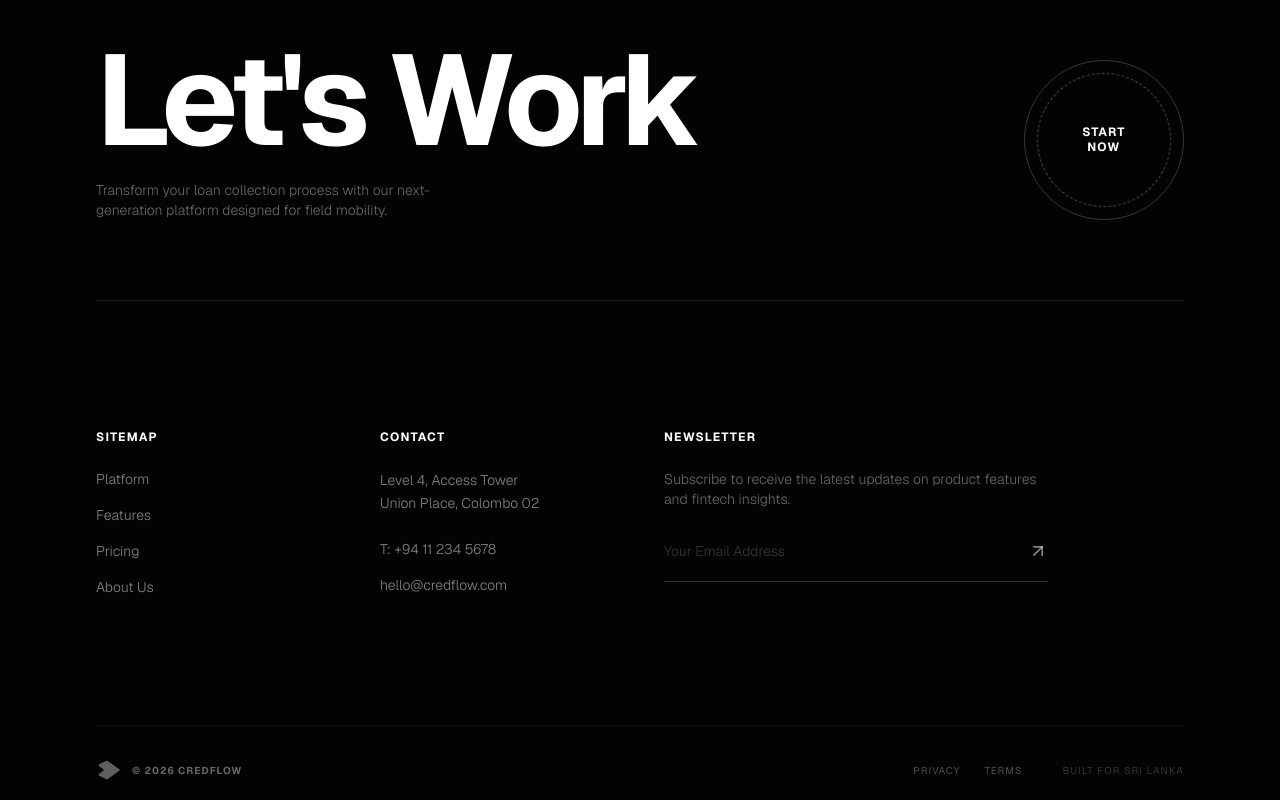
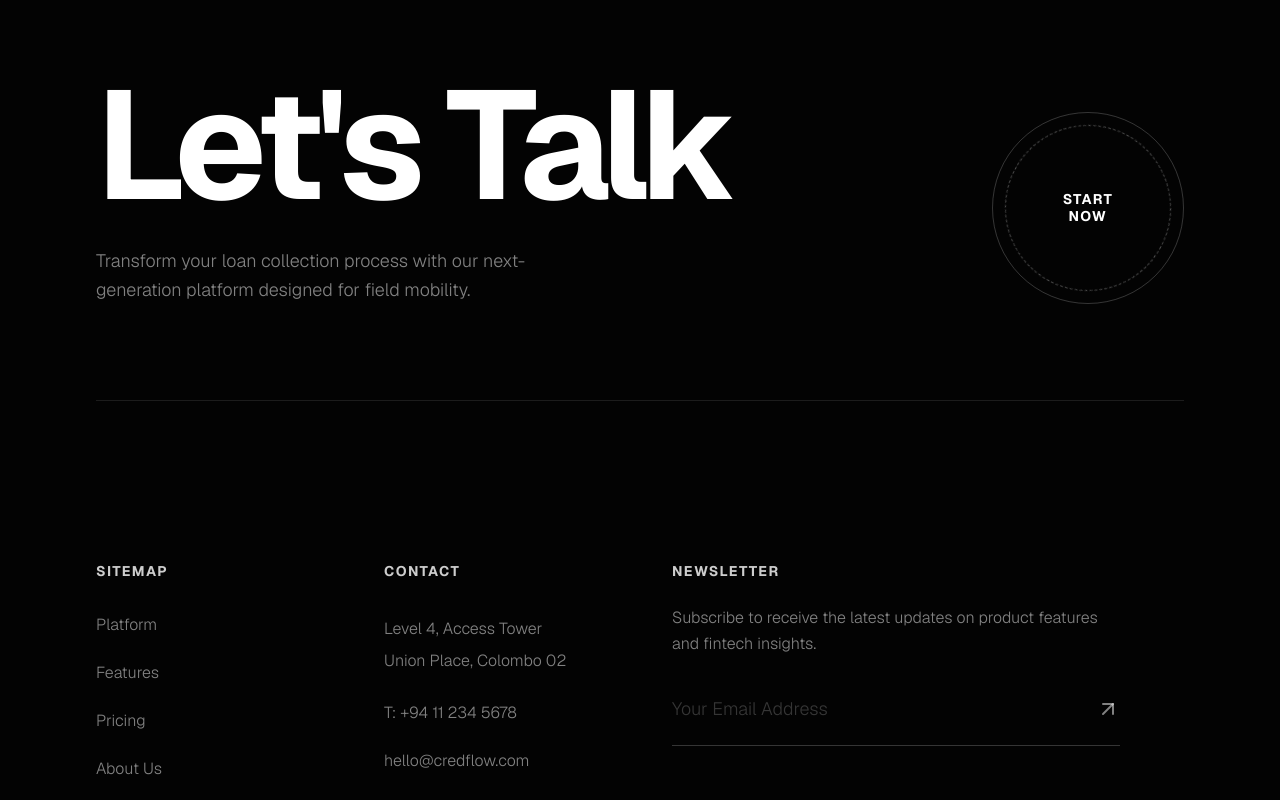
Before and after one commit to dilshandevxx/finance-app-loan-collection, a Next.js app: page /welcome in a window 1280 px wide. Shown: the part 4140-4940 px from the top of the page. Built offline with nearby package versions, Linux system fonts and the light colour scheme.

Commit message:
style: make footer larger and beautifully spaced, change to lets talk

```diff
--- a/src/app/welcome/page.tsx
+++ b/src/app/welcome/page.tsx
@@ -239,45 +239,45 @@ export default function WelcomePage() {
           </div>
         </section>
 
-        {/* ── Footer / Let's Work ── */}
+        {/* ── Footer / Let's Talk ── */}
         <footer className="w-full bg-[#030303] border-t border-white/5">
-          <div className="max-w-[1400px] mx-auto px-6 sm:px-12 lg:px-24 pt-32 pb-12">
-            <div className="flex flex-col md:flex-row justify-between items-center md:items-end gap-12 mb-32 border-b border-white/10 pb-20 text-center md:text-left">
+          <div className="max-w-[1400px] mx-auto px-6 sm:px-12 lg:px-24 pt-40 pb-16">
+            <div className="flex flex-col md:flex-row justify-between items-center md:items-end gap-16 mb-40 border-b border-white/10 pb-24 text-center md:text-left">
               <div>
-                <h2 className="text-[clamp(3.5rem,10vw,8rem)] font-bold tracking-tighter leading-none mb-4">Let's Work</h2>
-                <p className="text-sm text-white/40 font-light max-w-sm mx-auto md:mx-0">Transform your loan collection process with our next-generation platform designed for field mobility.</p>
+                <h2 className="text-[clamp(4rem,12vw,10rem)] font-bold tracking-tighter leading-none mb-6 text-white">Let's Talk</h2>
+                <p className="text-base md:text-lg text-white/50 font-light max-w-md mx-auto md:mx-0 leading-relaxed">Transform your loan collection process with our next-generation platform designed for field mobility.</p>
               </div>
               <Link href="/login/auth">
-                <div className="w-32 h-32 md:w-40 md:h-40 rounded-full border border-white/20 flex flex-col items-center justify-center hover:bg-white hover:text-black hover:scale-105 transition-all duration-500 cursor-pointer group relative overflow-hidden shrink-0">
+                <div className="w-40 h-40 md:w-48 md:h-48 rounded-full border border-white/20 flex flex-col items-center justify-center hover:bg-white hover:text-black hover:scale-105 transition-all duration-500 cursor-pointer group relative overflow-hidden shrink-0">
                   <div className="absolute inset-3 rounded-full border border-dashed border-current animate-[spin_20s_linear_infinite] opacity-30 group-hover:opacity-100 transition-opacity duration-500" />
-                  <span className="text-[10px] md:text-xs font-bold uppercase tracking-widest text-center leading-tight z-10">Start<br/>Now</span>
+                  <span className="text-xs md:text-sm font-bold uppercase tracking-widest text-center leading-tight z-10">Start<br/>Now</span>
                 </div>
               </Link>
             </div>
 
-            <div className="grid grid-cols-1 sm:grid-cols-2 md:grid-cols-4 gap-16 md:gap-12 text-sm font-light">
-              <div className="flex flex-col gap-4 text-center sm:text-left">
-                <h4 className="font-bold text-white mb-2 text-xs uppercase tracking-widest">Sitemap</h4>
+            <div className="grid grid-cols-1 sm:grid-cols-2 md:grid-cols-4 gap-20 md:gap-16 text-base font-light">
+              <div className="flex flex-col gap-6 text-center sm:text-left">
+                <h4 className="font-bold text-white/80 mb-2 text-sm uppercase tracking-widest">Sitemap</h4>
                 <Link href="#" className="text-white/50 hover:text-white transition-colors">Platform</Link>
                 <Link href="#" className="text-white/50 hover:text-white transition-colors">Features</Link>
                 <Link href="#" className="text-white/50 hover:text-white transition-colors">Pricing</Link>
                 <Link href="#" className="text-white/50 hover:text-white transition-colors">About Us</Link>
               </div>
 
-              <div className="flex flex-col gap-4 text-center sm:text-left">
-                <h4 className="font-bold text-white mb-2 text-xs uppercase tracking-widest">Contact</h4>
-                <p className="text-white/50 leading-relaxed">Level 4, Access Tower<br/>Union Place, Colombo 02</p>
-                <p className="text-white/50 mt-2">T: +94 11 234 5678</p>
+              <div className="flex flex-col gap-6 text-center sm:text-left">
+                <h4 className="font-bold text-white/80 mb-2 text-sm uppercase tracking-widest">Contact</h4>
+                <p className="text-white/50 leading-loose">Level 4, Access Tower<br/>Union Place, Colombo 02</p>
+                <p className="text-white/50">T: +94 11 234 5678</p>
                 <p className="text-white/50 hover:text-white transition-colors cursor-pointer">hello@credflow.com</p>
               </div>
 
               <div className="sm:col-span-2 flex flex-col items-center sm:items-start text-center sm:text-left">
-                <h4 className="font-bold text-white mb-6 text-xs uppercase tracking-widest">Newsletter</h4>
-                <p className="text-white/40 mb-6 max-w-sm">Subscribe to receive the latest updates on product features and fintech insights.</p>
-                <div className="flex items-center border-b border-white/20 pb-3 focus-within:border-white transition-colors w-full max-w-sm group">
-                  <input type="email" placeholder="Your Email Address" className="bg-transparent outline-none flex-1 text-sm placeholder:text-white/20" />
-                  <button className="p-2 -mr-2 group-hover:translate-x-1 transition-transform"><ArrowUpRight className="w-5 h-5 text-white/50 group-hover:text-white transition-colors" /></button>
-                </div>
+                <h4 className="font-bold text-white/80 mb-6 text-sm uppercase tracking-widest">Newsletter</h4>
+                <p className="text-white/50 mb-8 max-w-md leading-relaxed text-base">Subscribe to receive the latest updates on product features and fintech insights.</p>
+                <form className="flex items-center border-b border-white/20 pb-4 focus-within:border-white transition-colors w-full max-w-md group" onSubmit={(e) => e.preventDefault()}>
+                  <input type="email" required placeholder="Your Email Address" className="bg-transparent outline-none flex-1 text-base md:text-lg placeholder:text-white/20 text-white" />
+                  <button type="submit" className="p-2 -mr-2 group-hover:translate-x-1 transition-transform"><ArrowUpRight className="w-6 h-6 text-white/50 group-hover:text-white transition-colors" /></button>
+                </form>
               </div>
             </div>
 
```
